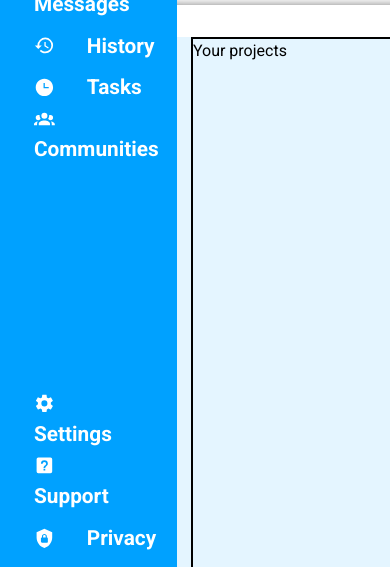
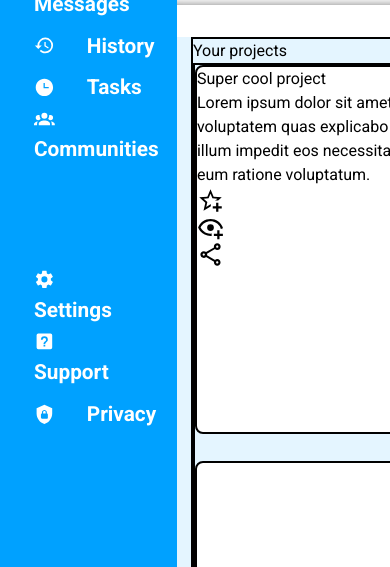
Before and after one commit to ChrisCode23/admin-dashboard, a plain HTML site: page index.html in a window 390 px wide. Shown: the part 277-844 px from the top of the page. Drawn offline with Linux system fonts and the light colour scheme.

Commit message:
Make cards layout responsive
Added project container, so that the actual
title "Your projects" is separate from the cards
grid. Ordered the project cards in a way that
allows them to automatically fill the container
using minmax and auto-fix. Added placeholder
content to each card plus additional svgs
that have been downloaded.
Adjusted the spacing between nav sections in the
sidebar.

```diff
--- a/index.html
+++ b/index.html
@@ -95,14 +95,22 @@
                 </div>
             </div>
             <div class="main-content">
-                <div class="project-cards">
+                <div class="project-container">
                     <div>Your projects</div>
-                    <div class="card"></div>
-                    <div class="card"></div>
-                    <div class="card"></div>
-                    <div class="card"></div>
-                    <div class="card"></div>
-                    <div class="card"></div>
+                    <div class="project-cards">
+                        <div class="card">
+                            <div class="card-title">Super cool project</div>
+                            <p class="card-description">Lorem ipsum dolor sit amet consectetur adipisicing elit. Hic, dolor voluptatem quas explicabo praesentium omnis iste tempore sunt illum impedit eos necessitatibus dolorem iure dolores aliquid a, eum ratione voluptatum.</p>
+                            <img src="./images/star-plus-outline.svg" alt="favorite">
+                            <img src="./images/eye-plus-outline.svg" alt="watch later">
+                            <img src="./images/share-variant-outline.svg" alt="share">
+                        </div>
+                        <div class="card"></div>
+                        <div class="card"></div>
+                        <div class="card"></div>
+                        <div class="card"></div>
+                        <div class="card"></div>
+                    </div>
                 </div>
                 <div class="announcements">
                     <div>Announcements</div>
--- a/style.css
+++ b/style.css
@@ -85,7 +85,7 @@ h6 {
 
 .nav {
     display: grid;
-    grid-template-rows: 1fr 2fr;
+    grid-template-rows: 1fr 3fr;
     padding-top: 0.5em;
 }
 
@@ -188,8 +188,8 @@ input:focus {
     border-radius: 50%;
 }
 
-.user-info [src$=".svg"],
-.user-search [src$=".svg"] {
+[src$=".svg"]
+{
     width: 1.7rem;
     height: 1.7rem;
 }
@@ -265,9 +265,25 @@ input:focus {
     padding: 0 14px 64px;
 }
 
-.project-cards {
+.project-container {
     grid-row: 1 / 3;
     border: 2px solid black;
+    display: grid;
+    grid-template-rows: max-content 1fr;
+}
+
+.project-cards {
+    border: 2px solid black;
+    display: grid;
+    grid-template-columns: repeat(auto-fit, minmax(400px, 1fr));
+    grid-template-rows: repeat(3, 1fr);
+    gap: 1.7rem;
+}
+
+.card {
+    border: 2px solid black;
+    background-color: white;
+    border-radius: 8px;
 }
 
 .announcements {
```
Also changed, not shown: images/eye-plus-outline.svg (added), images/share-variant-outline.svg (added), images/star-plus-outline.svg (added).
